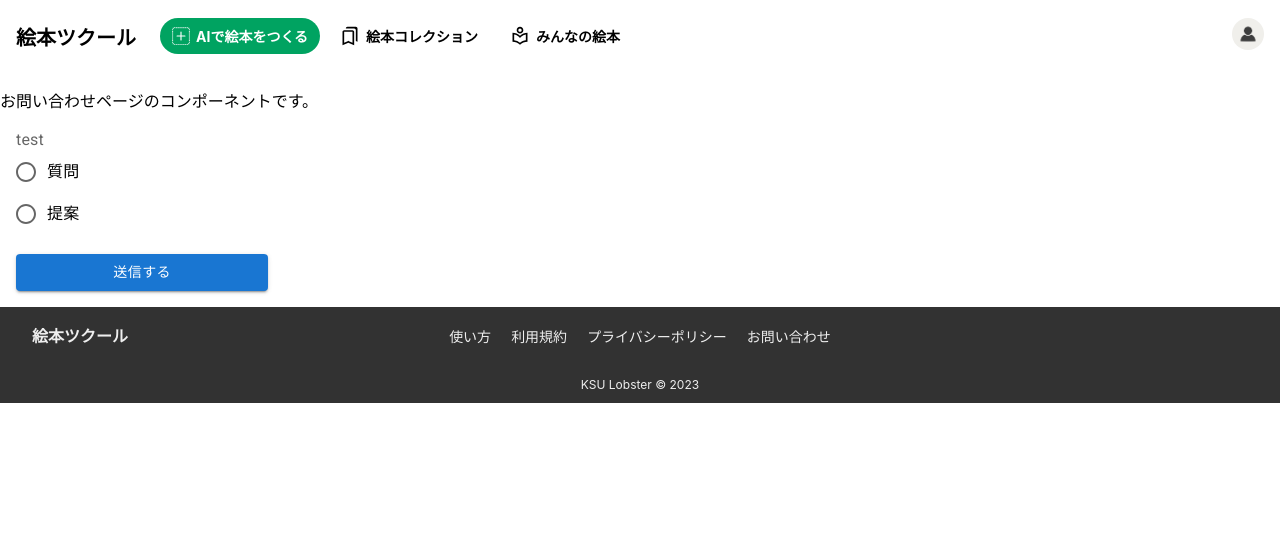
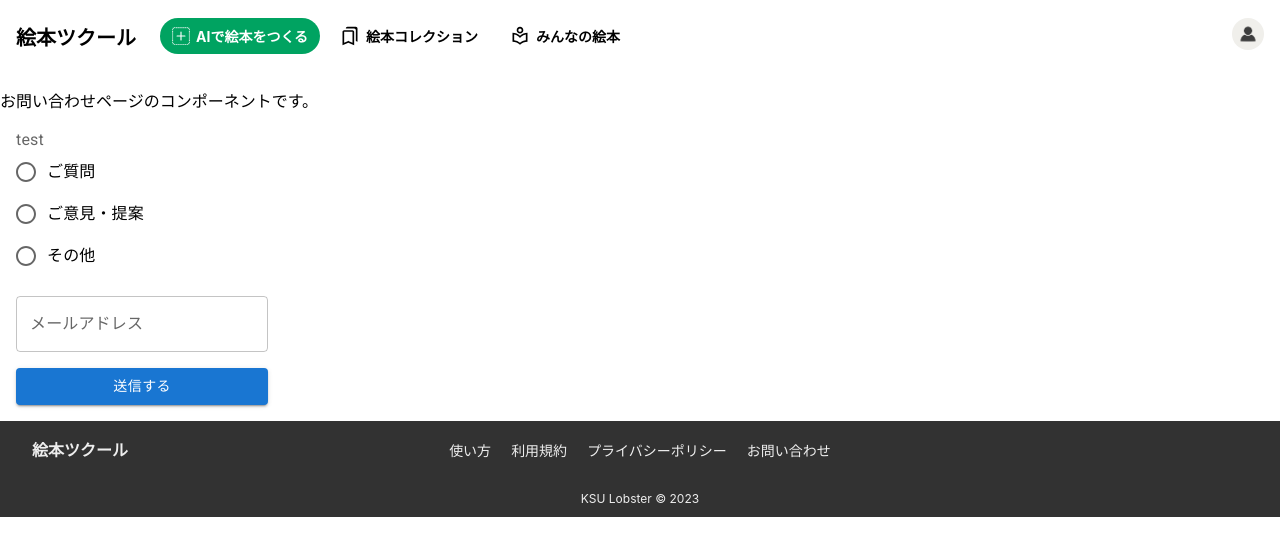
Before and after one commit to KsuLobster/hackathon_lobster, a React (Create React App) app: page /contact in a window 1280 px wide. Shown: the top 556 px of the page. Built offline with nearby package versions, Linux system fonts and the light colour scheme.

Commit message:
メールアドレスの入力欄と送信ボタンの実装

```diff
--- a/src/pages/Contact.tsx
+++ b/src/pages/Contact.tsx
@@ -49,11 +49,6 @@ function Contact() {
     console.log(`submit: ${data.content}`)
     console.log(`submit: ${data.adress}`)
   }
-  // const [value, setValue] = useState('')
-  //
-  // const handleChange = (event: ChangeEvent<HTMLInputElement>) => {
-  //   setValue((event.target as HTMLInputElement).value)
-  // }
 
   return (
     <div className="App">
@@ -81,79 +76,44 @@ function Contact() {
                   {...field}
                   value={1}
                   control={<Radio />}
-                  label="質問"
+                  label="ご質問"
                 />
                 <FormControlLabel
                   {...field}
                   value={2}
                   control={<Radio />}
-                  label="提案"
+                  label="ご意見・提案"
+                />
+                <FormControlLabel
+                  {...field}
+                  value={0}
+                  control={<Radio />}
+                  label="その他"
                 />
               </RadioGroup>
               <FormHelperText>{fieldState.error?.message}</FormHelperText>
             </FormControl>
           )}
         />
+        <Controller
+          name="adress"
+          control={control}
+          rules={validationRules.adress}
+          render={({ field, fieldState }) => (
+            <TextField
+              {...field}
+              type="text"
+              label="メールアドレス"
+              error={fieldState.invalid}
+              helperText={fieldState.error?.message}
+            />
+          )}
+        />
+
         <Button variant="contained" type="submit">
           送信する
         </Button>
       </Stack>
-      {/*<Container maxWidth="xs">*/}
-      {/*  <FormControl>*/}
-      {/*    <FormLabel id="radio-buttons-group-label">*/}
-      {/*      当てはまるものを選択してください*/}
-      {/*    </FormLabel>*/}
-      {/*    <RadioGroup*/}
-      {/*      row*/}
-      {/*      aria-labelledby="contact-radio-buttons-group-label"*/}
-      {/*      defaultValue="request"*/}
-      {/*      name="radio-buttons-group"*/}
-      {/*      value={value}*/}
-      {/*      onChange={handleChange}*/}
-      {/*    >*/}
-      {/*      <FormControlLabel*/}
-      {/*        value="question"*/}
-      {/*        control={<Radio />}*/}
-      {/*        label="ご質問"*/}
-      {/*      />*/}
-      {/*      <FormControlLabel*/}
-      {/*        value="suggestion"*/}
-      {/*        control={<Radio />}*/}
-      {/*        label="ご提案"*/}
-      {/*      />*/}
-      {/*      <FormControlLabel*/}
-      {/*        value="other"*/}
-      {/*        control={<Radio />}*/}
-      {/*        label="その他"*/}
-      {/*      />*/}
-      {/*    </RadioGroup>*/}
-      {/*  </FormControl>*/}
-      {/*  <FormControl>*/}
-      {/*    <FormLabel id="mailadress-input-textarea-label">*/}
-      {/*      メールアドレスをご入力ください*/}
-      {/*    </FormLabel>*/}
-      {/*    <TextField placeholder="youradress@xxx" />*/}
-      {/*    {value === 'question' && (*/}
-      {/*      <div>*/}
-      {/*        <TextField*/}
-      {/*          minRows={3}*/}
-      {/*          placeholder="question"*/}
-      {/*          variant="outlined"*/}
-      {/*        />*/}
-      {/*      </div>*/}
-      {/*    )}*/}
-      {/*    {value === 'suggestion' && (*/}
-      {/*      <div>*/}
-      {/*        <TextField minRows={3} placeholder="suggestion" />*/}
-      {/*      </div>*/}
-      {/*    )}*/}
-      {/*    {value === 'other' && (*/}
-      {/*      <div>*/}
-      {/*        <TextField minRows={3} placeholder="other" />*/}
-      {/*      </div>*/}
-      {/*    )}*/}
-      {/*  </FormControl>*/}
-      {/*</Container>*/}
     </div>
   )
 }
```
